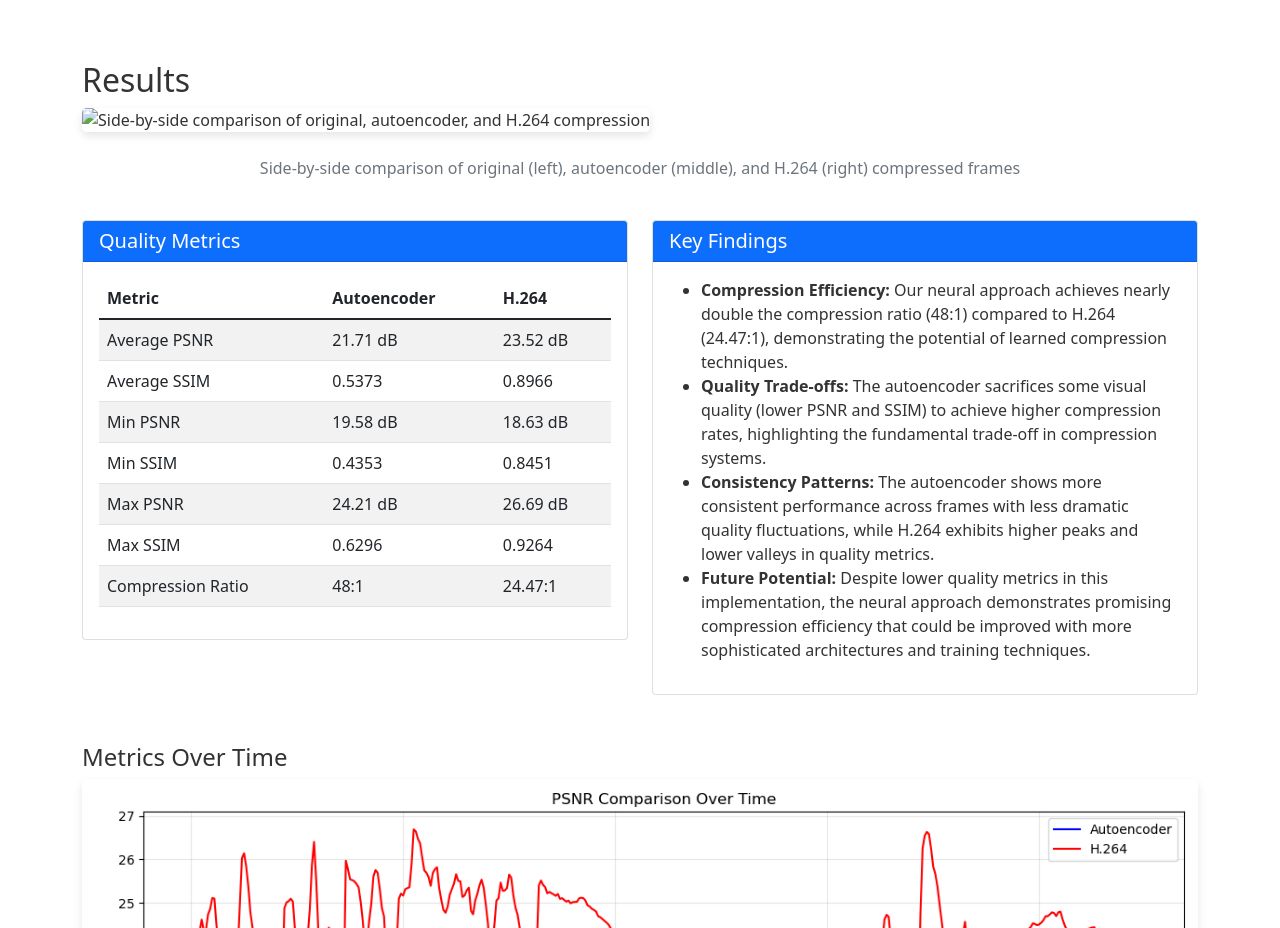
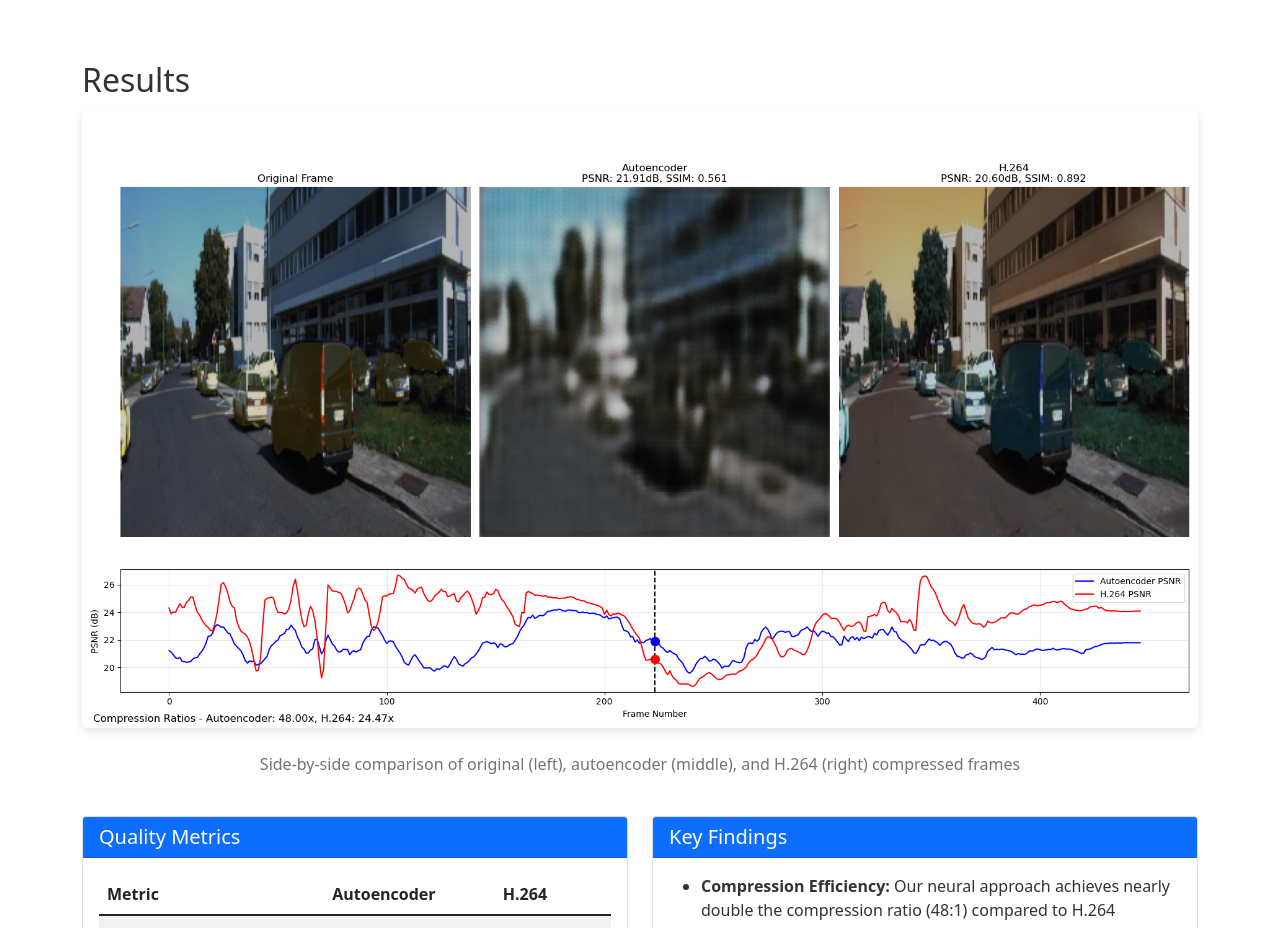
Before and after one commit to NiharP31/ML_ViC, a plain HTML site: page docs/index.html in a window 1280 px wide. Shown: the part 1855-2783 px from the top of the page. Drawn offline with nearby package versions, Linux system fonts and the light colour scheme; files whose address does not match are found by name.

Commit message:
added 1 image to index.html

```diff
--- a/docs/index.html
+++ b/docs/index.html
@@ -196,7 +196,7 @@ visualizer.generate_summary_report()</code></pre>
 
             <div class="row">
                 <div class="col-md-12 mb-4">
-                    <img src="sample_frame_223.png" alt="Side-by-side comparison of original, autoencoder, and H.264 compression" class="results-img">
+                    <img src="https://github.com/NiharP31/ML_ViC/blob/main/visualization_results/sample_frame_223.png" alt="Side-by-side comparison of original, autoencoder, and H.264 compression" class="results-img">
                     <p class="text-center text-muted">Side-by-side comparison of original (left), autoencoder (middle), and H.264 (right) compressed frames</p>
                 </div>
             </div>
```
